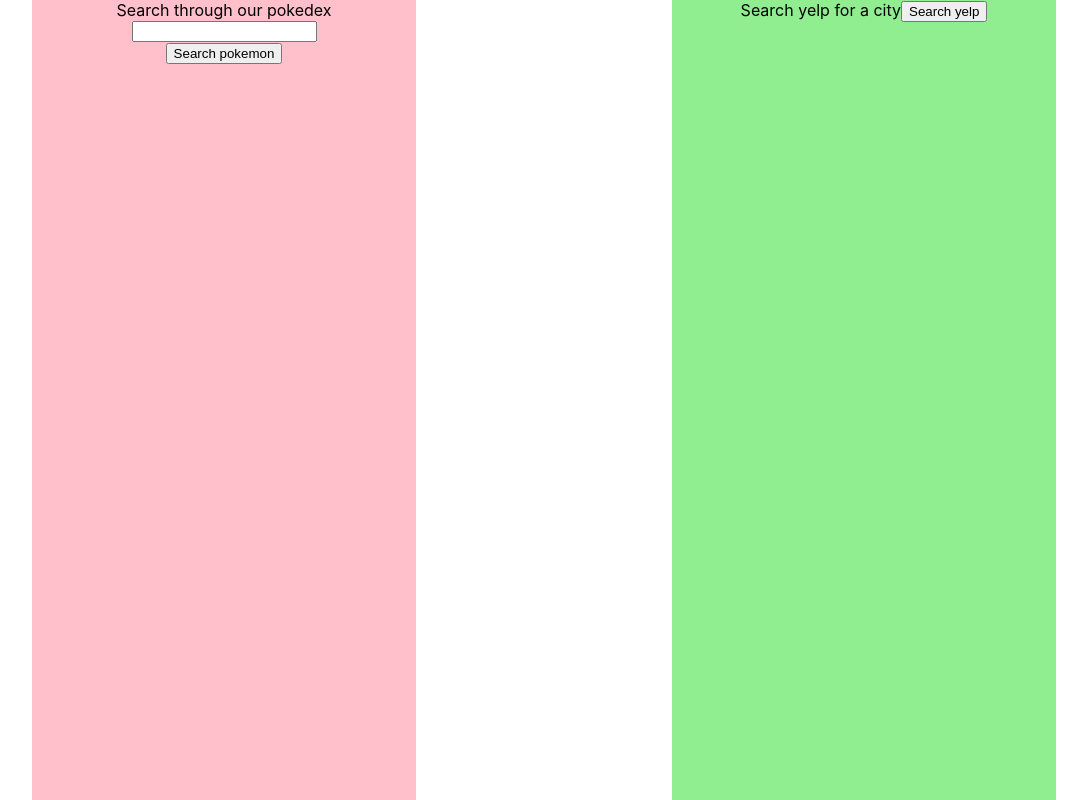
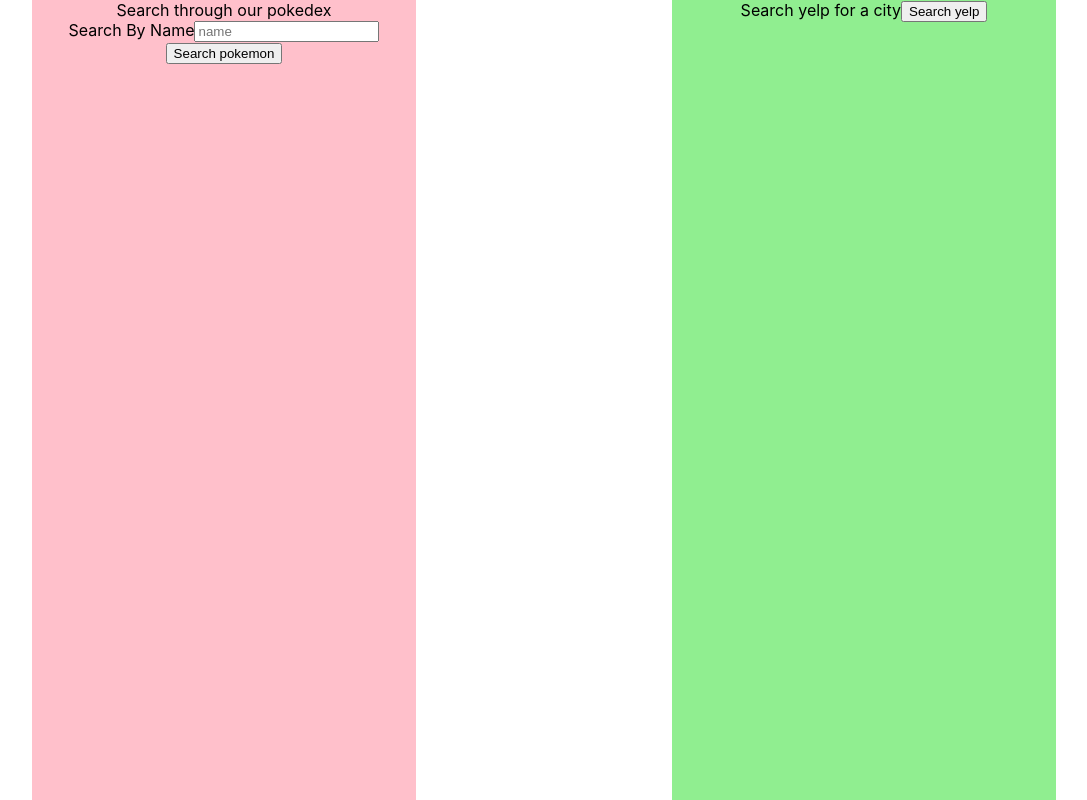
Before and after one commit to abrielcleaver/hb7-react-api-proxy, a React (Create React App) app: page / in a window 1280 px wide. Shown: the whole page, without its empty margins (96-1183 px from the left). Built offline with nearby package versions, Linux system fonts and the light colour scheme.

Commit message:
Remove raw data from PokemonSearch component. pikachu appears when searched

```diff
--- a/src/Pokemon/PokemonSearch.js
+++ b/src/Pokemon/PokemonSearch.js
@@ -1,46 +1,55 @@
 import { useState } from 'react';
 import PokemonList from './PokemonList';
 import Spinner from '../Spinner';
-import pokeData from './raw-data';
+// import pokeData from './raw-data';
 
 export default function PokemonSearch() {
       // you'll need to track your pokemon search results, the loading state, and one form field: name.
   const [pokemon, setPokemon] = useState([]);
-  // const [loading, setLoading] = useState(false);
-  // const [searchResults, setSearchResults] = useState('pikachu');
+  const [loading, setLoading] = useState(false);
+  const [searchResults, setSearchResults] = useState('pikachu');
       // For this form field, set a real initial values (like 'pikachu') so the form populates with a default value.
 
   async function handlePokemonSubmit(e) {
     e.preventDefault();
 
         // set the loading state to true
-    // setLoading(true);
+    setLoading(true);
         // use fetch to make a request to your netlify pokemon function. Be sure to pass the pokemon name as a query param in the URL
-        // const resp = await fetch
-        // put the jsonified data in state and set the loading state to false
-    setPokemon(pokeData.results);
+    const endpointUrl = `https://pokedex-alchemy.herokuapp.com/api/pokedex?pokemon=${searchResults}`;
+    const resp = await fetch(endpointUrl);
+
+    // const resp = await fetch(`/.netlify/functions/);
+
+    // put the jsonified data in state and set the loading state to false
+    const json = await resp.json();
+    setPokemon(json.results);
+
+    setLoading(false);
   }
 
   return (
     <section className='pokemon'>
       {/* make the fetch on submit */}
       <form onSubmit={handlePokemonSubmit} >
+
             Search through our pokedex
-        {/* add inputs/labels for city name, state, and country, using all the things we need with react forms.
+        {/* add inputs/labels, using all the things we need with react forms.
         Don't forget to use the value property to sync these up with the default values in react state */}
-        <label>
-          <input />
+        <label> Search By Name
+          <input onChange={(e) => setSearchResults(e.target.value)} placeholder="name" />
         </label>
         <button> Search pokemon</button>
       </form>
+
       {/* Make a PokemonList component to import and use here. Use a ternary to display a loading spinner
       (make a <Spinner /> component for this) if the data is still loading. */}
-      {/* {
+      {
         loading
           ? <Spinner />
           : <PokemonList pokemon={pokemon}/>
-      }    */}
-      <PokemonList pokemon={pokemon}/>
+      }
+      {/* <PokemonList pokemon={pokemon}/> */}
     </section>
   );
 
```
